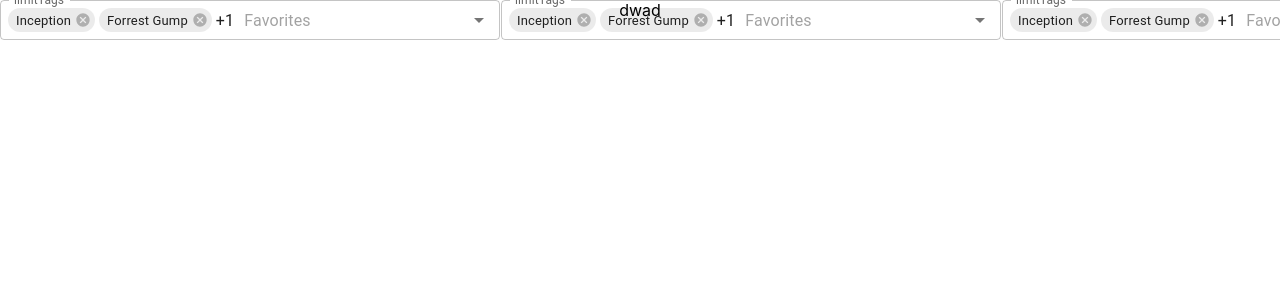
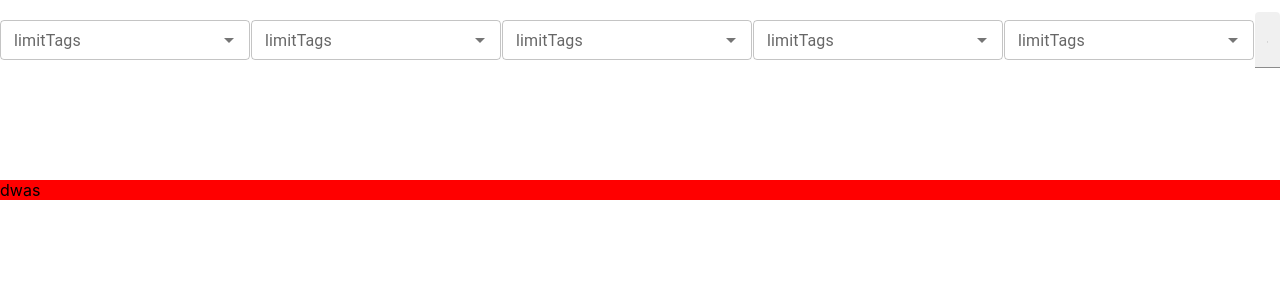
Before and after one commit to Ritviksriv/weekday-task-fe, a React (Create React App) app: page / in a window 1280 px wide. Shown: the top 300 px of the page. Built offline with nearby package versions, Linux system fonts and the light colour scheme.

Commit message:
basic-layout-for-pages-filters

```diff
--- a/src/App.css
+++ b/src/App.css
@@ -1,6 +1,3 @@
-.App {
-  text-align: center;
-}
 
 .main-layout-container {
   display: flex;
--- a/src/App.js
+++ b/src/App.js
@@ -1,4 +1,3 @@
-import logo from "./logo.svg";
 import "./App.css";
 import MainLayout from "./pages/mainLayout";
 
--- a/src/components/FilterBar/filterbar.jsx
+++ b/src/components/FilterBar/filterbar.jsx
@@ -2,13 +2,18 @@ import { Box } from "@mui/material";
 import React from "react";
 import styles from './filterbar.module.css'
 import GenericAutocomplete from "../Filters/autocomplete";
+import SearchBar from "../Filters/search";
 
 const FilterBar = () =>{
     return (
         <Box className={styles['filter-container']}>
-            <GenericAutocomplete/>
-            <GenericAutocomplete/>
-            <GenericAutocomplete/>
+          <GenericAutocomplete/>
+          <GenericAutocomplete/>
+          <GenericAutocomplete/>
+          <GenericAutocomplete multiple={true}/>
+          <GenericAutocomplete/>
+          <SearchBar/>
+
         </Box>
     )
 }
--- a/src/components/FilterBar/filterbar.module.css
+++ b/src/components/FilterBar/filterbar.module.css
@@ -2,7 +2,9 @@
     width: 100%;
     display: flex;
     flex-direction: row;
-    justify-content: space-between;
+    justify-content: space-around;
     gap: 1px;
-    position: fixed;
+
+    align-items: center;
+    height: 80px;
 }
--- /dev/null
+++ b/src/components/Filters/autocomplete/autocomplete.module.css
@@ -0,0 +1,3 @@
+.autocomplete-style {
+    width: 250px;
+}
--- a/src/components/Filters/autocomplete/index.jsx
+++ b/src/components/Filters/autocomplete/index.jsx
@@ -2,8 +2,10 @@ import React from "react";
 import { Box } from "@mui/material";
 import Autocomplete from "@mui/material/Autocomplete";
 import { TextField } from "@mui/material";
+import styles from './autocomplete.module.css';
 
 const GenericAutocomplete = (props) => {
+    const { multiple } = props
     const top100Films = [
         { title: 'The Shawshank Redemption', year: 1994 },
         { title: 'The Godfather', year: 1972 },
@@ -133,17 +135,15 @@ const GenericAutocomplete = (props) => {
   return (
     <Box>
       <Autocomplete
-        multiple
-        limitTags={2}
+        multiple={multiple}
         id="multiple-limit-tags"
         size="small"
         options={top100Films}
         getOptionLabel={(option) => option.title}
-        defaultValue={[top100Films[13], top100Films[12], top100Films[11]]}
         renderInput={(params) => (
           <TextField {...params} label="limitTags" placeholder="Favorites" />
         )}
-        sx={{ width: "500px" }}
+        className={styles["autocomplete-style"]}
       />
     </Box>
   );
--- a/src/components/Filters/search/index.jsx
+++ b/src/components/Filters/search/index.jsx
@@ -0,0 +1,17 @@
+import React from "react";
+import { Box,TextField } from "@mui/material";
+
+const SearchBar = () =>{
+    return (
+        <Box>
+            <TextField
+                id="filled-search"
+                label="Search field"
+                type="search"
+                variant="filled"
+        />
+        </Box>
+    )
+}
+
+export default SearchBar
--- a/src/components/ListBody/list-body.jsx
+++ b/src/components/ListBody/list-body.jsx
@@ -5,7 +5,7 @@ import styles from './list-body.module.css'
 const ListBody = () => {
     return (
         <Box className={styles['list-body-container']}>
-            dwad
+        dwas
         </Box>
     )
 }
--- a/src/components/ListBody/list-body.module.css
+++ b/src/components/ListBody/list-body.module.css
@@ -1,4 +1,4 @@
 .list-body-container{
-    height: 100%;
-    width: 100%;
+    background-color: red;
+    margin-top: 100px
 }
--- a/src/pages/mainLayout.jsx
+++ b/src/pages/mainLayout.jsx
@@ -1,11 +1,12 @@
 import React from "react";
 import FilterBar from "../components/FilterBar/filterbar";
 import { Box } from "@mui/material";
+import "../App.css";
 import ListBody from "../components/ListBody/list-body";
 
 const MainLayout = ()=>{
     return (
-        <Box className='main-layout-container'>
+        <Box className="main-layout-container">
             <FilterBar/>
             <ListBody/>
         </Box>
```
